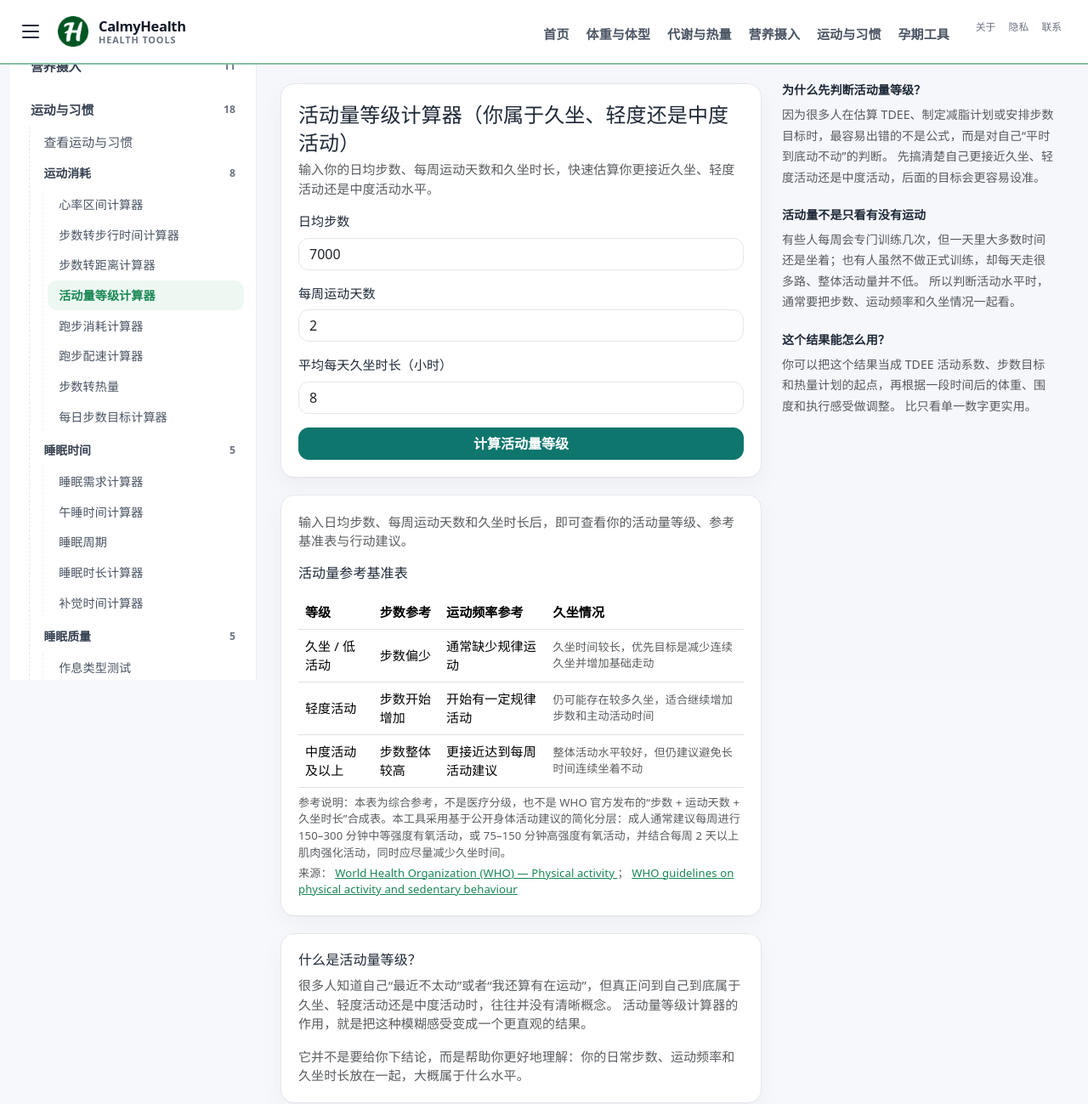
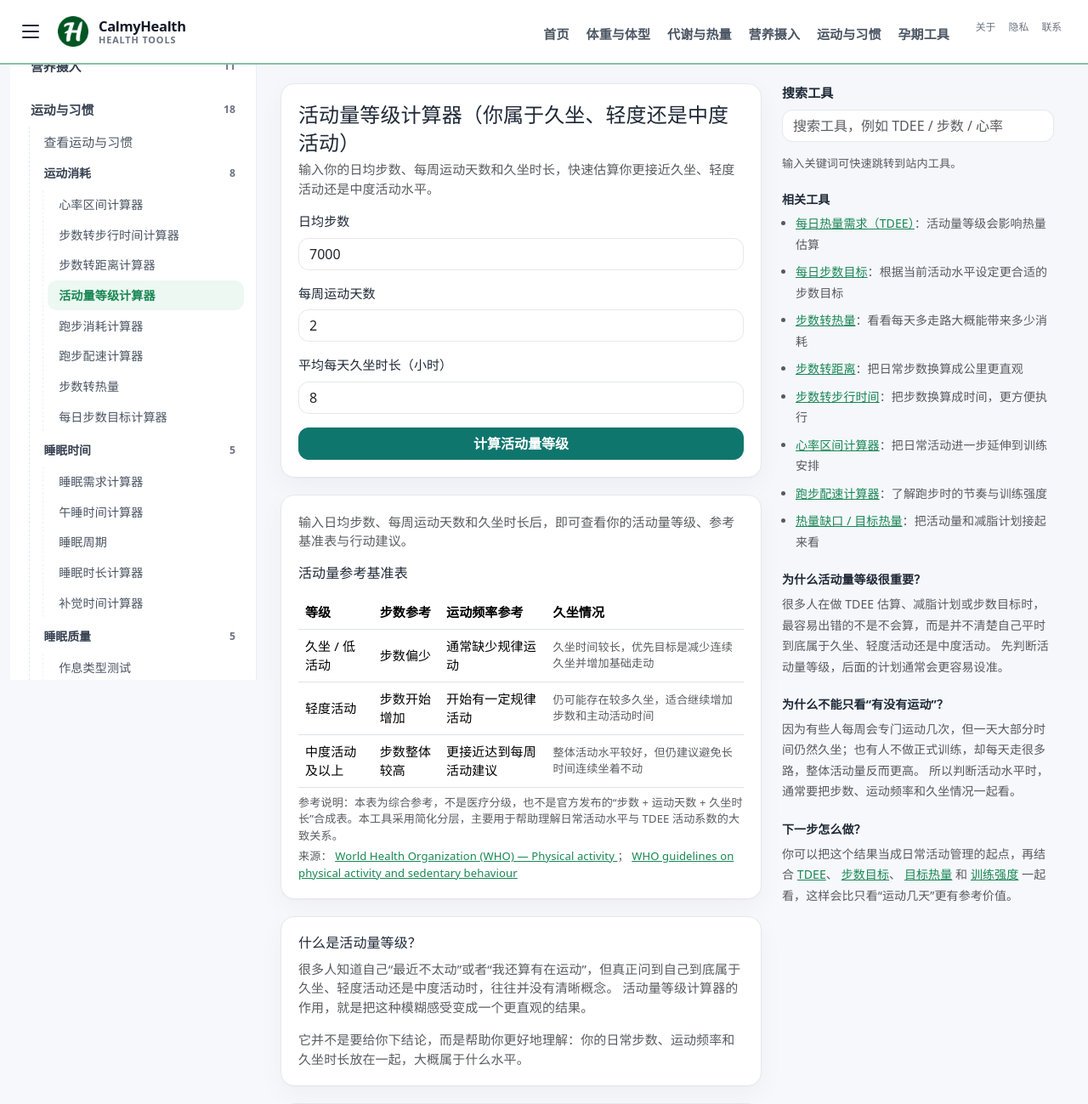
Before and after one commit to zhengxr566/health-tools-2026, a Flask app: page /activity-level in a window 1280 px wide. Shown: the top 1299 px of the page at 85% size. Run offline with Flask 3, Linux system fonts and the light colour scheme.

Commit message:
update activity level layout

```diff
--- a/templates/activity_level.html
+++ b/templates/activity_level.html
@@ -52,10 +52,6 @@
 
         <div class="text-muted small mt-2 mb-3">{{ result.desc }}</div>
 
-        <div class="alert alert-info mb-3">
-          按你填写的情况估算，你目前更接近：<b>{{ result.level }}</b>
-        </div>
-
         <div class="mt-3">
           <div class="d-flex justify-content-between small text-muted">
             <span>久坐</span><span>轻度活动</span><span>中度活动</span>
@@ -71,6 +67,10 @@
         <div class="bg-light rounded-3 p-3 mt-3">
           <div class="fw-semibold mb-1">TDEE 活动系数参考</div>
           <div class="small text-muted">{{ result.factor }}</div>
+        </div>
+
+        <div class="small text-muted mt-3">
+          按你填写的情况估算，你目前更接近：<b>{{ result.level }}</b>。这个结果更适合作为日常活动量判断参考，帮助你理解自己在 TDEE、减脂和步数目标里大概属于什么水平。
         </div>
 
         <div class="mt-3 d-flex flex-wrap gap-2">
@@ -157,7 +157,7 @@
         </div>
 
         <div class="form-text mt-2">
-          参考说明：本表为综合参考，不是医疗分级，也不是 WHO 官方发布的“步数 + 运动天数 + 久坐时长”合成表。本工具采用基于公开身体活动建议的简化分层：成人通常建议每周进行 150–300 分钟中等强度有氧活动，或 75–150 分钟高强度有氧活动，并结合每周 2 天以上肌肉强化活动，同时应尽量减少久坐时间。
+          参考说明：本表为综合参考，不是医疗分级，也不是官方发布的“步数 + 运动天数 + 久坐时长”合成表。本工具采用简化分层，主要用于帮助理解日常活动水平与 TDEE 活动系数的大致关系。
         </div>
 
         <div class="small text-muted mt-1">
@@ -242,7 +242,7 @@
         </div>
 
         <div class="form-text mt-2">
-          参考说明：本表为综合参考，不是医疗分级，也不是 WHO 官方发布的“步数 + 运动天数 + 久坐时长”合成表。本工具采用基于公开身体活动建议的简化分层：成人通常建议每周进行 150–300 分钟中等强度有氧活动，或 75–150 分钟高强度有氧活动，并结合每周 2 天以上肌肉强化活动，同时应尽量减少久坐时间。
+          参考说明：本表为综合参考，不是医疗分级，也不是官方发布的“步数 + 运动天数 + 久坐时长”合成表。本工具采用简化分层，主要用于帮助理解日常活动水平与 TDEE 活动系数的大致关系。
         </div>
 
         <div class="small text-muted mt-1">
@@ -357,23 +357,51 @@
     <!-- 页面右列：搜索 + 相关工具 + 连续说明 -->
     <aside class="tool-side-col">
       <div class="tool-side-sticky">
+        <div class="tool-side-search mb-4">
+          <div class="fw-semibold mb-2">搜索工具</div>
+          <input
+            type="text"
+            id="toolSearchInput"
+            class="form-control"
+            placeholder="搜索工具，例如 TDEE / 步数 / 心率"
+          >
+          <div id="toolSearchResult" class="mt-3 small"></div>
+        </div>
+
         <div class="tool-side-content">
-          <h2 class="h6">为什么先判断活动量等级？</h2>
+          <h2 class="h6">相关工具</h2>
+          <ul class="text-muted ps-3 mb-4">
+            <li class="mb-2"><a href="/calorie">每日热量需求（TDEE）</a>：活动量等级会影响热量估算</li>
+            <li class="mb-2"><a href="/step-goal">每日步数目标</a>：根据当前活动水平设定更合适的步数目标</li>
+            <li class="mb-2"><a href="/steps">步数转热量</a>：看看每天多走路大概能带来多少消耗</li>
+            <li class="mb-2"><a href="/steps-distance">步数转距离</a>：把日常步数换算成公里更直观</li>
+            <li class="mb-2"><a href="/steps-time">步数转步行时间</a>：把步数换算成时间，更方便执行</li>
+            <li class="mb-2"><a href="/heart-rate-zone">心率区间计算器</a>：把日常活动进一步延伸到训练安排</li>
+            <li class="mb-2"><a href="/running-pace">跑步配速计算器</a>：了解跑步时的节奏与训练强度</li>
+            <li class="mb-0"><a href="/deficit">热量缺口 / 目标热量</a>：把活动量和减脂计划接起来看</li>
+          </ul>
+
+          <h2 class="h6">为什么活动量等级很重要？</h2>
           <p class="text-muted">
-            因为很多人在估算 TDEE、制定减脂计划或安排步数目标时，最容易出错的不是公式，而是对自己“平时到底动不动”的判断。
-            先搞清楚自己更接近久坐、轻度活动还是中度活动，后面的目标会更容易设准。
+            很多人在做 TDEE 估算、减脂计划或步数目标时，最容易出错的不是不会算，而是并不清楚自己平时到底属于久坐、轻度活动还是中度活动。
+            先判断活动量等级，后面的计划通常会更容易设准。
           </p>
 
-          <h2 class="h6 mt-4">活动量不是只看有没有运动</h2>
+          <h2 class="h6 mt-4">为什么不能只看“有没有运动”？</h2>
           <p class="text-muted">
-            有些人每周会专门训练几次，但一天里大多数时间还是坐着；也有人虽然不做正式训练，却每天走很多路、整体活动量并不低。
+            因为有些人每周会专门运动几次，但一天大部分时间仍然久坐；也有人不做正式训练，却每天走很多路，整体活动量反而更高。
             所以判断活动水平时，通常要把步数、运动频率和久坐情况一起看。
           </p>
 
-          <h2 class="h6 mt-4">这个结果能怎么用？</h2>
+          <h2 class="h6 mt-4">下一步怎么做？</h2>
           <p class="text-muted mb-0">
-            你可以把这个结果当成 TDEE 活动系数、步数目标和热量计划的起点，再根据一段时间后的体重、围度和执行感受做调整。
-            比只看单一数字更实用。
+            你可以把这个结果当成日常活动管理的起点，再结合
+            <a href="/calorie">TDEE</a>、
+            <a href="/step-goal">步数目标</a>、
+            <a href="/deficit">目标热量</a>
+            和
+            <a href="/heart-rate-zone">训练强度</a>
+            一起看，这样会比只看“运动几天”更有参考价值。
           </p>
         </div>
       </div>
@@ -381,4 +409,58 @@
   </div>
 </div>
 
+<script>
+(function () {
+  const input = document.getElementById("toolSearchInput");
+  const resultBox = document.getElementById("toolSearchResult");
+
+  const tools = [
+    { name: "BMI 计算器", path: "/bmi" },
+    { name: "基础代谢率 BMR", path: "/bmr" },
+    { name: "每日热量需求 TDEE", path: "/calorie" },
+    { name: "热量缺口/目标热量", path: "/deficit" },
+    { name: "活动量等级计算器", path: "/activity-level" },
+    { name: "每日步数目标", path: "/step-goal" },
+    { name: "步数转热量", path: "/steps" },
+    { name: "步数转距离计算器", path: "/steps-distance" },
+    { name: "步数转步行时间计算器", path: "/steps-time" },
+    { name: "心率区间计算器", path: "/heart-rate-zone" },
+    { name: "跑步配速计算器", path: "/running-pace" },
+    { name: "体脂率计算（US Navy）", path: "/bodyfat" },
+    { name: "腰围风险（WHtR）", path: "/waist" },
+    { name: "FFMI 计算器", path: "/ffmi" },
+    { name: "蛋白质需求", path: "/protein" },
+    { name: "宏量营养素计算器", path: "/macro" },
+    { name: "睡眠周期", path: "/sleep" },
+    { name: "睡眠需求计算器", path: "/sleep-need" }
+  ];
+
+  function renderResults(q) {
+    const query = q.trim().toLowerCase();
+
+    if (!query) {
+      resultBox.innerHTML = '<div class="text-muted">输入关键词可快速跳转到站内工具。</div>';
+      return;
+    }
+
+    const matched = tools.filter(t => t.name.toLowerCase().includes(query)).slice(0, 8);
+
+    if (!matched.length) {
+      resultBox.innerHTML = '<div class="text-muted">没有找到匹配工具。</div>';
+      return;
+    }
+
+    resultBox.innerHTML = matched.map(t => (
+      '<div class="mb-2"><a href="' + t.path + '">' + t.name + '</a></div>'
+    )).join('');
+  }
+
+  input.addEventListener("input", function () {
+    renderResults(this.value);
+  });
+
+  renderResults("");
+})();
+</script>
+
 {% endblock %}
```
